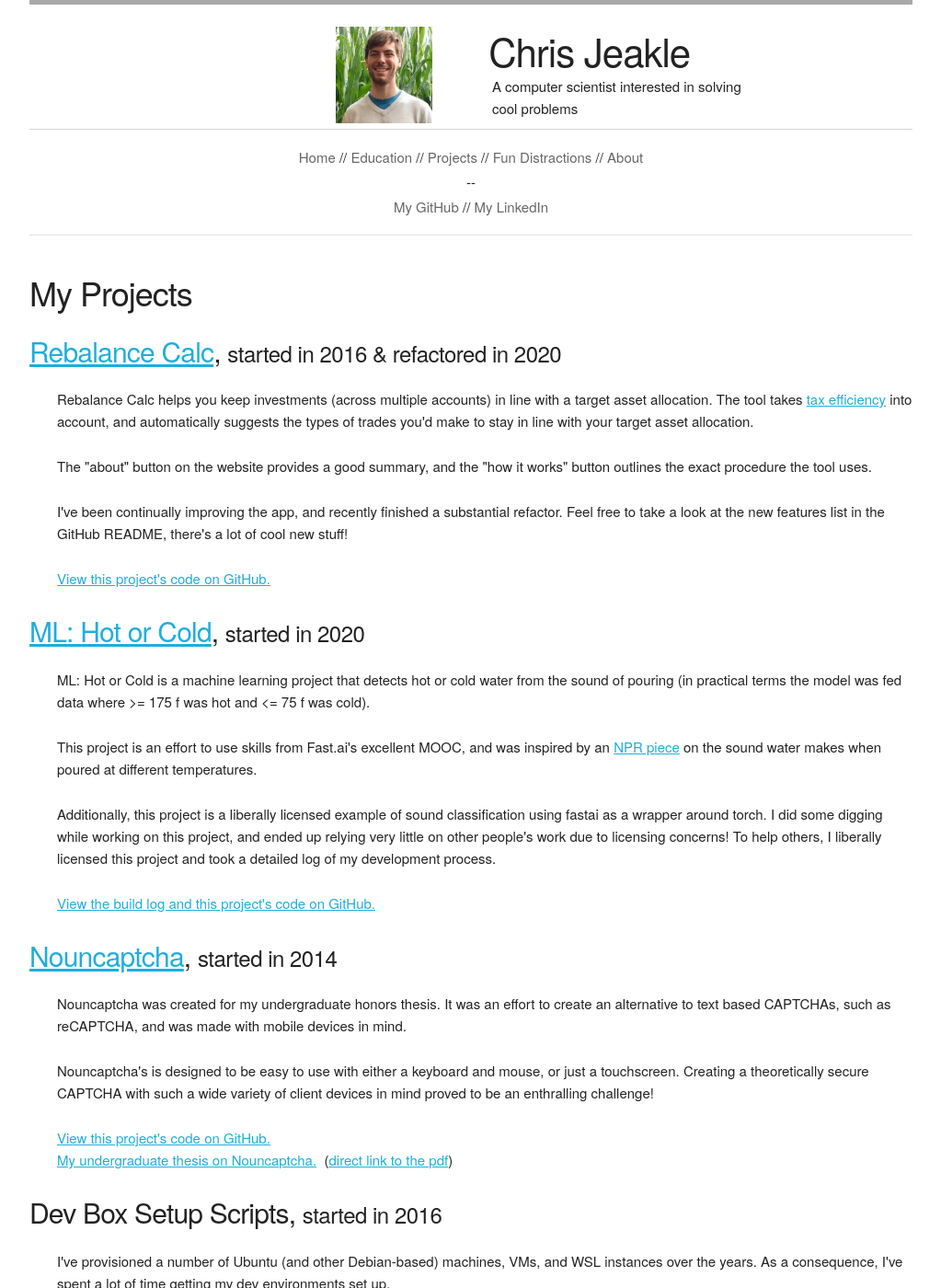
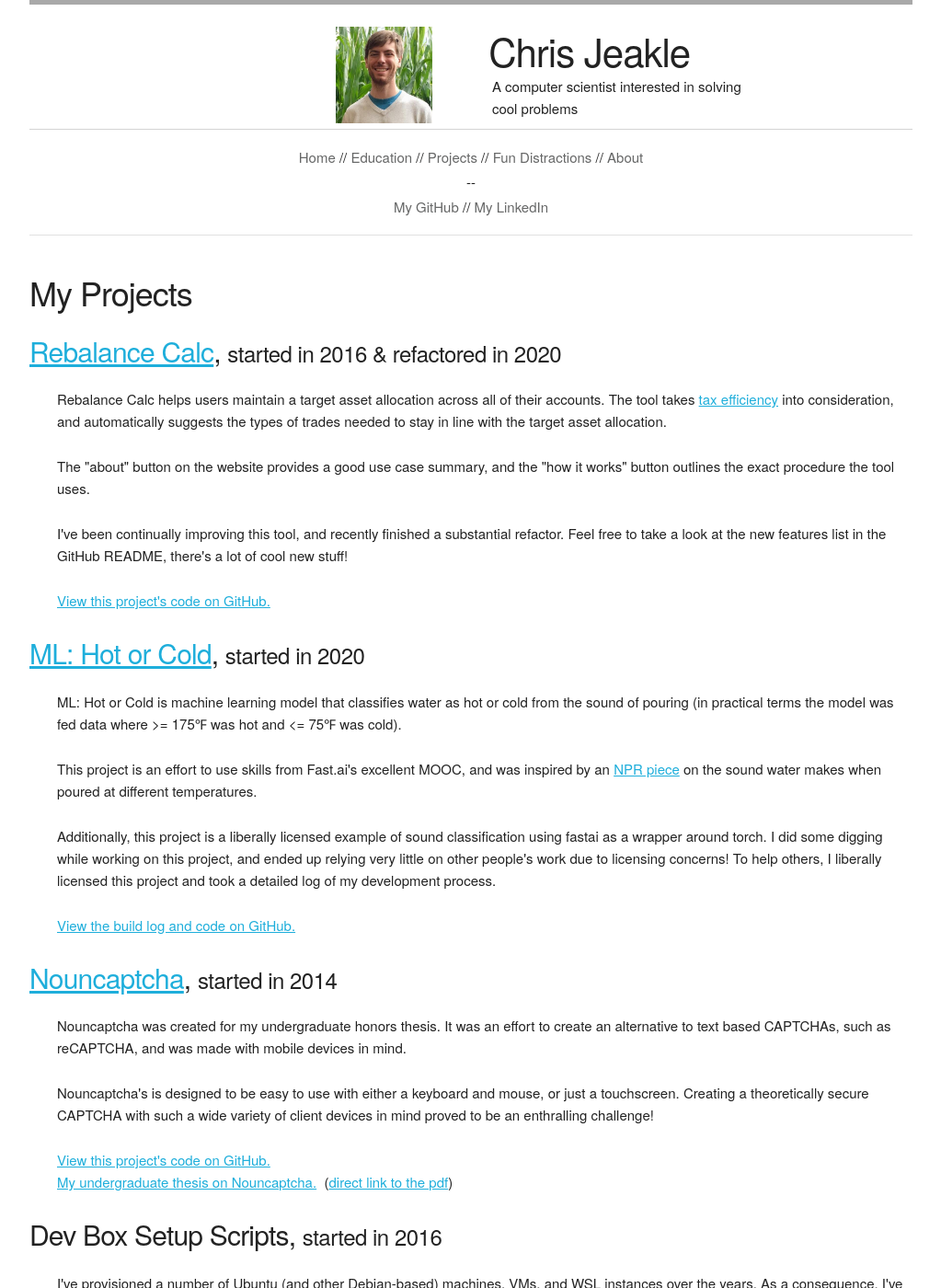
Before and after one commit to cjjeakle/cjjeakle.github.io, a Jekyll site: the page built from projects/index.html, in a window 1280 px wide and 1400 px high. Shown: the whole window at 92% size, without its empty margins (128-1151 px from the left). Built offline with Jekyll 4.4.1, drawn with Linux system fonts in a browser that asks for light colours; nearby versions of some CDN libraries.

Commit message:
Improved wording on projects page

```diff
--- a/projects/index.html
+++ b/projects/index.html
@@ -11,14 +11,15 @@ layout: default
 
     <div class="row description">
       <p>
-        Rebalance Calc helps you keep investments (across multiple accounts) in line with a target asset allocation.
-        The tool takes <a href="https://www.bogleheads.org/wiki/Principles_of_tax-efficient_fund_placement">tax efficiency</a> into account, and automatically suggests the types of trades you'd make to stay in line with your target asset allocation.
+        Rebalance Calc helps users maintain a target asset allocation across all of their accounts.
+        The tool takes <a href="https://www.bogleheads.org/wiki/Principles_of_tax-efficient_fund_placement">tax efficiency</a> into consideration,
+        and automatically suggests the types of trades needed to stay in line with the target asset allocation.
       </p>
       <p>
-        The "about" button on the website provides a good summary, and the "how it works" button outlines the exact procedure the tool uses.
+        The "about" button on the website provides a good use case summary, and the "how it works" button outlines the exact procedure the tool uses.
       </p>
       <p>
-        I've been continually improving the app, and recently finished a substantial refactor.
+        I've been continually improving this tool, and recently finished a substantial refactor.
         Feel free to take a look at the new features list in the GitHub README, there's a lot of cool new stuff!
       </p>
       <p>
@@ -32,17 +33,18 @@ layout: default
 
     <div class="row description">
       <p>
-        ML: Hot or Cold is a machine learning project that detects hot or cold water from the sound of pouring (in practical terms the model was fed data where >= 175 f was hot and <= 75 f was cold).
+        ML: Hot or Cold is machine learning model that classifies water as hot or cold from the sound of pouring (in practical terms the model was fed data where >= 175℉ was hot and <= 75℉ was cold).
       </p>
       <p>
-        This project is an effort to use skills from Fast.ai's excellent MOOC, and was inspired by an <a href="https://www.npr.org/2014/07/05/328842704/what-does-cold-sound-like">NPR piece</a> on the sound water makes when poured at different temperatures.
+        This project is an effort to use skills from Fast.ai's excellent MOOC,
+        and was inspired by an <a href="https://www.npr.org/2014/07/05/328842704/what-does-cold-sound-like">NPR piece</a> on the sound water makes when poured at different temperatures.
       <p>
         Additionally, this project is a liberally licensed example of sound classification using fastai as a wrapper around torch.
         I did some digging while working on this project, and ended up relying very little on other people's work due to licensing concerns!
         To help others, I liberally licensed this project and took a detailed log of my development process.</p>
       </p>
       <p>
-        <a href="https://github.com/cjjeakle/ml-hot-or-cold">View the build log and this project's code on GitHub.</a>
+        <a href="https://github.com/cjjeakle/ml-hot-or-cold">View the build log and code on GitHub.</a>
       </p>
     </div>
   </div>
```
